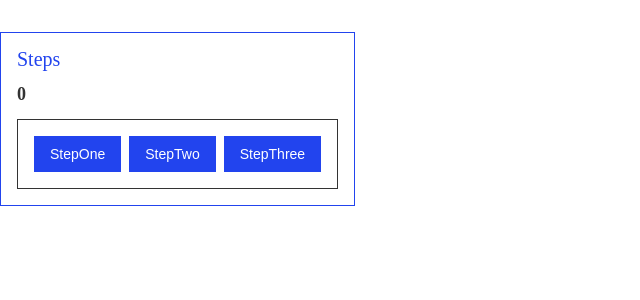
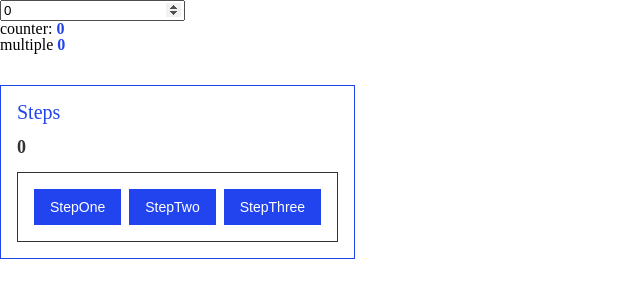
Before and after one commit to songcs0329/next-tutorial, a Next.js app: page /steps in a window 1280 px wide. Shown: the top 300 px of the page, without its empty margins (0-640 px from the left). Built offline with nearby package versions, Linux system fonts and the light colour scheme.

Commit message:
feat: update recoil selector

```diff
--- a/pages/steps/index.jsx
+++ b/pages/steps/index.jsx
@@ -1,7 +1,7 @@
 import { useRouter } from "next/router";
 import { useEffect, useMemo, useState } from "react";
-import { useRecoilValue } from "recoil";
-import { userInfoState } from "../../store";
+import { useRecoilState, useRecoilValue } from "recoil";
+import { counterState, multipleCounterState, userInfoState } from "../../store";
 import Steps from "./Steps";
 
 const components = [
@@ -12,10 +12,15 @@ const components = [
 ];
 
 const Index = () => {
+	console.log('rendered Steps Index');
 	const router = useRouter()
 	const user = useRecoilValue(userInfoState)
 	console.log('inStep', user)
+	const [counter, setCounter] = useRecoilState(counterState)
+	const multiple = useRecoilValue(multipleCounterState)
 	const [currentIndex, setCurrentIndex] = useState(0)
+
+	const handleCounter = e => setCounter(e.target.value)
 
 	const pageIndex = useMemo(() => {
 		console.log(router.query)
@@ -31,12 +36,17 @@ const Index = () => {
 	return (
 		<>
 			<div>
+				<input type="number" value={counter} onChange={handleCounter} />
+				<ul>
+					<li>counter: <strong>{counter}</strong></li>
+					<li>multiple <strong>{multiple}</strong></li>
+				</ul>
 				{
 					!user.isLogin &&
-						<ul>
-							<li>{user.name}</li>
-							<li>{user.email}</li>
-						</ul>
+					<ul>
+						<li>{user.name}</li>
+						<li>{user.email}</li>
+					</ul>
 				}
 			</div>
 			<Steps current={currentIndex} />
--- a/store/index.js
+++ b/store/index.js
@@ -1,4 +1,4 @@
-import { atom } from "recoil";
+import { atom, selector } from "recoil";
 
 export const userInfoState = atom({
 	key: "userInfoState",
@@ -8,3 +8,16 @@ export const userInfoState = atom({
 		email: 'songcs0329@gmail.com',
 	}
 })
+
+export const counterState = atom({
+	key: "counterState",
+	default: 0
+})
+
+export const multipleCounterState = selector({
+	key: "multipleCounterState",
+	get: ({ get }) => {
+		const counter = get(counterState)
+		return counter * 2
+	}
+})
```
